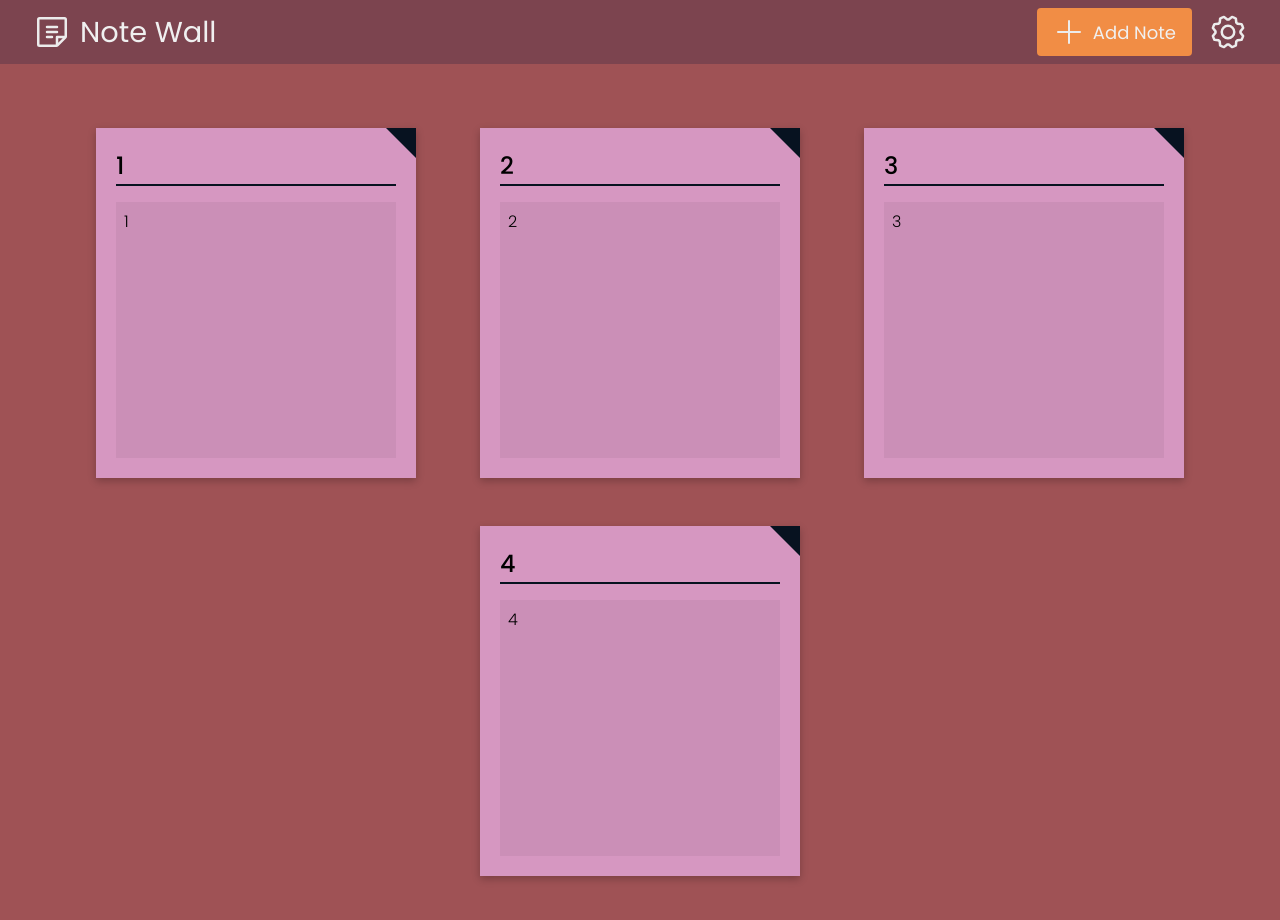
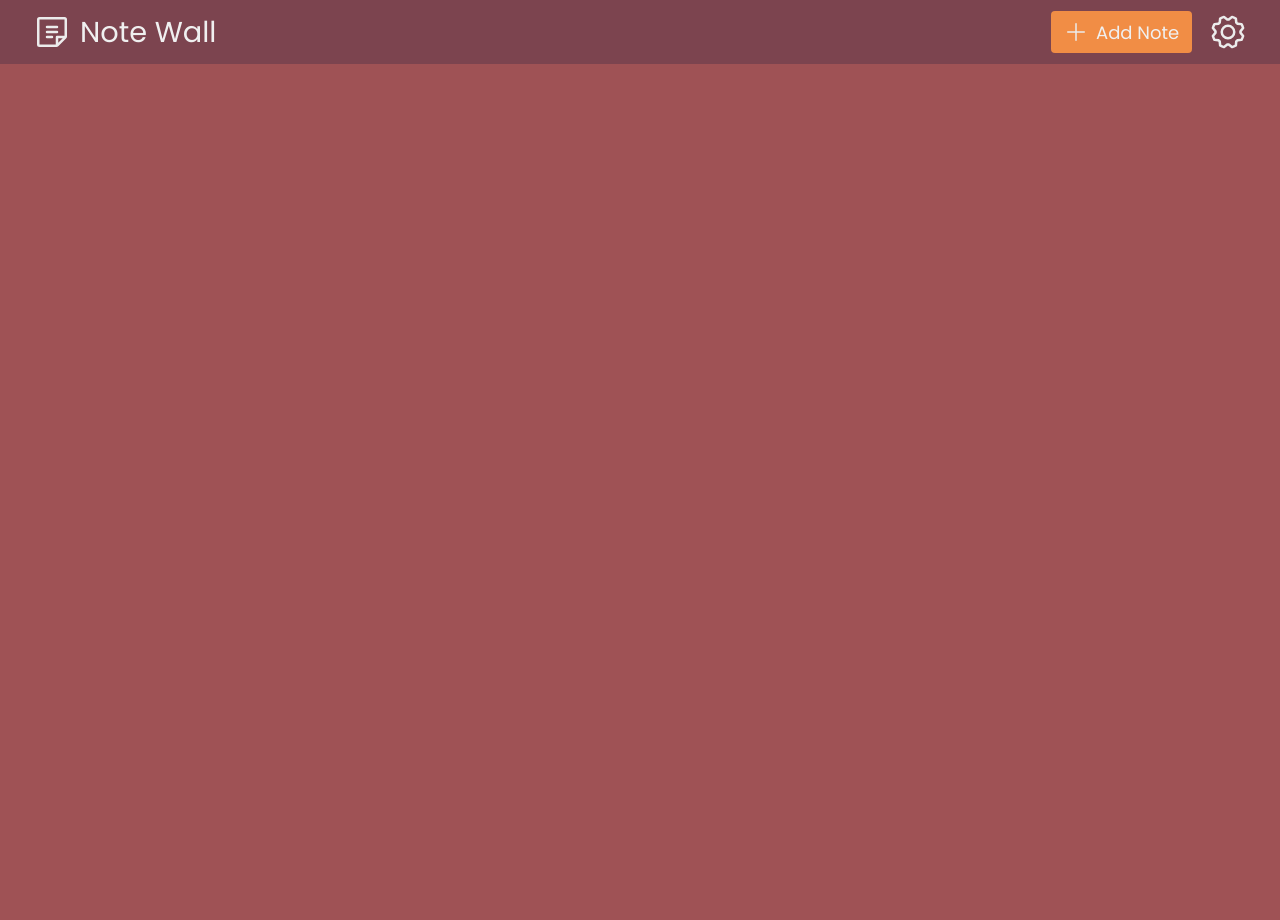
Before and after one commit to JoMath363/note-wall, a React (Vite) app in the folder client/: page / in a window 1280 px wide. Shown: the top 920 px of the page. After the commit the page ends 800 px from the top, so only its background shows below. Built offline with nearby package versions, Linux system fonts and the light colour scheme.

Commit message:
note component complete and note local save system too

```diff
--- a/client/src/Components/Header/Header.css
+++ b/client/src/Components/Header/Header.css
@@ -33,7 +33,7 @@
       align-items: center;
       gap: 0.5rem;
 
-      padding: .5rem 1rem;
+      padding: .3rem .8rem;
 
       background: var(--primary);
       border-radius: .25rem;
@@ -44,5 +44,10 @@
          color: var(--white);
          font-size: 18px;
       }
+
+      & img {
+         height: 2rem;
+         width: 1.5rem;
+      }
    }
 }
--- a/client/src/Components/Note/Note.css
+++ b/client/src/Components/Note/Note.css
@@ -10,22 +10,12 @@
 
    box-shadow: rgba(0, 0, 0, 0.24) 0px 3px 8px;
 
-   cursor: pointer;
-
-   & h2 {
-      font-weight: 500;
-   }
-
-   & p {
-      font-weight: 300;
-   }
-
    & .title-input {
       font-family: "Poppins", serif;
       font-weight: 500;
       font-size: 24px;
 
-      padding-left: 0;
+      padding-left: 8px;
       padding-top: 0;
 
       background: none;
@@ -33,10 +23,18 @@
       border-bottom: 2px solid var(--black);
       outline: none;
 
+      cursor:default;
+
+      &.active {
+         background: rgba(0, 0, 0, 0.050);
+
+         cursor: text;
+
          &::placeholder {
             color: var(--black);
             opacity: 0.6;
-         font-weight: 500;
+            font-weight: 400;
+         }
       }
    }
 
@@ -44,7 +42,7 @@
       width: 100%;
       padding: 8px;
 
-      background: rgba(0, 0, 0, 0.050);
+      background: none;
       border: none;
       border-radius: 0;
       outline: none;
@@ -55,9 +53,25 @@
       line-height: 24px;
 
       scrollbar-width: .5rem;
-      scrollbar-gutter:inherit ;
+      scrollbar-gutter: inherit;
 
       resize: none;
+      cursor: default;
+
+      &::-webkit-scrollbar {
+         width: 6px;
+         cursor: pointer;
+      }
+
+      &::-webkit-scrollbar-thumb {
+         background-color: var(--black);
+         border-radius: 20px;
+      }
+
+      &.active {
+         background: rgba(0, 0, 0, 0.050);
+
+         cursor: text;
 
          &::placeholder {
             color: var(--black);
@@ -65,15 +79,6 @@
             font-weight: 400;
          }
       }
-
-   & .description-input::-webkit-scrollbar {
-      width: 6px;
-      cursor: pointer;
-   }
-
-   & .description-input::-webkit-scrollbar-thumb {
-      background-color: var(--black);
-      border-radius: 20px;
    }
 }
 
@@ -89,6 +94,8 @@
 
    border-left: 30px solid transparent;
    border-top: 30px solid var(--black);
+
+   cursor: pointer;
 
    &:hover {
       border-top-color: var(--gray);
@@ -116,8 +123,6 @@
       border: 2px solid var(--black);
       border-radius: 2rem;
 
-      cursor: pointer;
-
       &.active {
          border: 2px solid var(--secondary);
       }
@@ -134,16 +139,18 @@
       border-radius: 4px;
    }
 
-   & button:hover {
-      filter: brightness(120%);
-   }
-
-   .color-selector {
+   & .color-selector {
       display: flex;
       flex-direction: column;
       align-items: center;
 
       gap: 0.8rem;
+   }
+
+   & button:hover {
+      filter: brightness(120%);
+
+      cursor: pointer;
    }
 
    &.visible {
--- a/client/src/Components/Note/Note.jsx
+++ b/client/src/Components/Note/Note.jsx
@@ -4,14 +4,25 @@ import { useState } from 'react';
 import { useNotes } from '../../context';
 
 const Note = (props) => {
-   const { removeNoteById } = useNotes();
+   const { removeNoteById, attNoteById } = useNotes();
 
    const [editorMode, setEditorMode] = useState(false);
-   const [color, setColor] = useState(props.color);
    const [title, setTitle] = useState(props.title);
    const [description, setDescription] = useState(props.description);
+   const [color, setColor] = useState(props.color);
 
    const toogleEditorMode = () => {
+      if (editorMode) {
+         const attNote = {
+            id: props.id,
+            title: title,
+            description: description,
+            color: color
+         }
+
+         attNoteById(attNote);
+      }
+
       setEditorMode(!editorMode)
    }
 
@@ -20,11 +31,11 @@ const Note = (props) => {
          <div className={editorMode ? 'note-editor visible' : 'note-editor'} >
             <div className='color-selector'>
                {
-                  [...Array(4)].map((_, i) => `var(--note-clr-${i + 1})`).map((button, i) =>
+                  [...Array(4)].map((_, i) => `var(--note-clr-${i + 1})`).map((btnColor, i) =>
                      <button
-                        className={button == color ? 'color-btn active' : 'color-btn'}
-                        style={{ background: button }} key={i}
-                        onClick={() => setColor(button)} />
+                        className={btnColor == color ? 'color-btn active' : 'color-btn'}
+                        style={{ background: btnColor }} key={i}
+                        onClick={() => setColor(btnColor)} />
                   )
                }
             </div>
@@ -36,18 +47,19 @@ const Note = (props) => {
 
          <button className='note-edit-btn' onClick={toogleEditorMode} />
 
-         <input className='title-input'
+         <input
+            className={editorMode ? 'title-input active' : 'title-input'}
             type="text" value={title}
             readOnly={!editorMode}
-            placeholder='Insert a Title...'
+            placeholder={editorMode ? 'Insert a Title...' : ''}
             onChange={(e) => setTitle(e.target.value)} />
 
          <textarea
-            className="description-input"
+            className={editorMode ? 'description-input active' : 'description-input'}
             value={description}
             rows={10}
             readOnly={!editorMode}
-            placeholder='Type Something Here...'
+            placeholder={editorMode ? 'Type Something Here...' : ''}
             onChange={(e) => setDescription(e.target.value)} />
       </div >
    )
--- a/client/src/Context.jsx
+++ b/client/src/Context.jsx
@@ -1,36 +1,16 @@
-import { createContext, useContext, useState } from 'react';
+import { createContext, useContext, useEffect, useState } from 'react';
 
 export const NotesContext = createContext();
 
 export const NotesProvider = ({ children }) => {
-   const noteList = [
-      {
-         id: '1739580966042-256',
-         title: '1',
-         description: '1',
-         color: 'var(--note-clr-1)'
-      },
-      {
-         id: '1739580966505-479',
-         title: '2',
-         description: '2',
-         color: 'var(--note-clr-1)'
-      },
-      {
-         id: '1739581041616-641',
-         title: '3',
-         description: '3',
-         color: 'var(--note-clr-1)'
-      },
-      {
-         id: '1739581042393-234',
-         title: '4',
-         description: '4',
-         color: 'var(--note-clr-1)'
-      }
-   ]
+   const [notes, setNotes] = useState(() => {
+      const cache = localStorage.getItem('userNotes');
+      return cache ? JSON.parse(cache).notes : [];
+   });
 
-   const [notes, setNotes] = useState(noteList);
+   useEffect(() => {
+      localStorage.setItem('userNotes', JSON.stringify({ notes: notes }));
+   }, [notes]);
 
    const addNote = () => {
       const newNote = {
@@ -40,15 +20,19 @@ export const NotesProvider = ({ children }) => {
          color: 'var(--note-clr-1)',
       }
 
-      setNotes(prev => [...prev, newNote])
+      setNotes(prev => [...prev, newNote]);
    }
 
    const removeNoteById = (id) => {
       setNotes(prev => prev.filter(note => note.id !== id));
    }
 
+   const attNoteById = (attNote) => {
+      setNotes(prev => prev.map(note => attNote.id == note.id ? attNote : note));
+   }
+
    return (
-      <NotesContext.Provider value={{ notes, addNote, removeNoteById }}>
+      <NotesContext.Provider value={{ notes, addNote, removeNoteById, attNoteById }}>
          {children}
       </NotesContext.Provider>
    );
```
Lines whose indentation alone changed are shown as unchanged.
